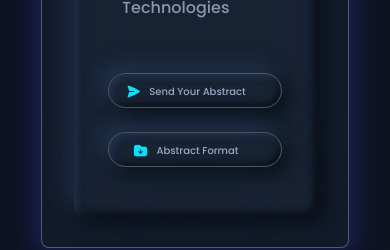
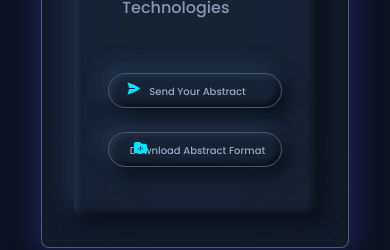
Before and after one commit to codewithmurali/decra, a React (Vite) app: page / in a window 390 px wide. Shown: the part 3180-3430 px from the top of the page. Built offline with nearby package versions, Linux system fonts and the light colour scheme.

Commit message:
making changes for responsiveness

```diff
--- a/src/Pages/Events/Events.jsx
+++ b/src/Pages/Events/Events.jsx
@@ -55,7 +55,7 @@ const Events = () => {
 
                     <div className={styles.submit}>
                       <a href={abstract} download>
-                        Abstract Format
+                        Download Abstract Format
                       </a>
                       <img
                         src={downloadIcon}
--- a/src/Pages/Events/Events.module.css
+++ b/src/Pages/Events/Events.module.css
@@ -129,7 +129,7 @@
 .submit img {
   position: absolute;
   width: 25px !important;
-  height: 25px !important;
+  height: fit-content !important;
   padding-block: 2px;
   padding-inline: 5px;
   left: 1.2rem;
```
